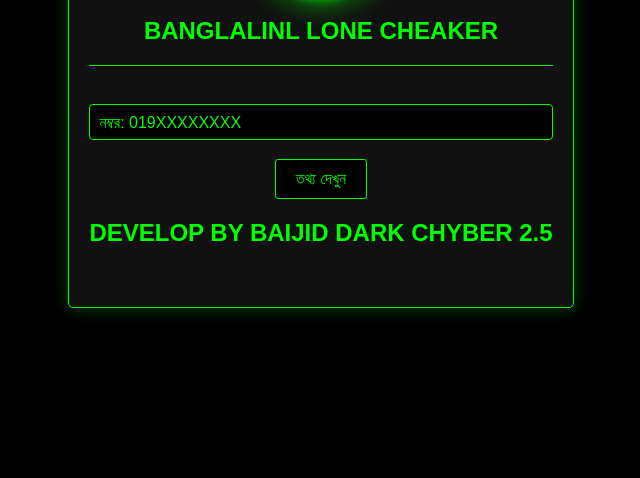
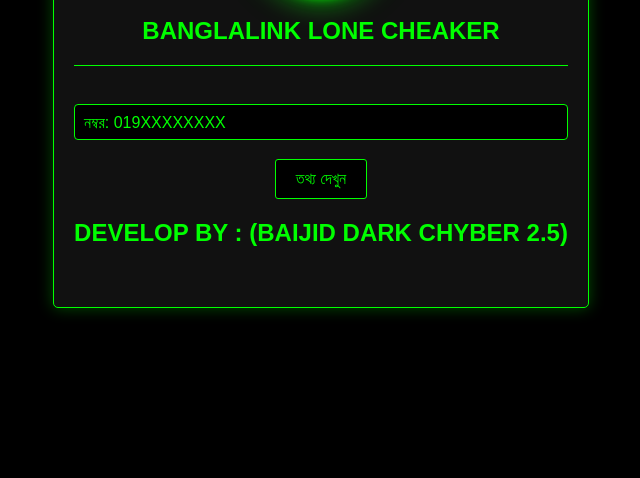
Before and after one commit to baijidalam/banglalink-lone-cheak, a plain HTML site: page index.html in a window 1280 px wide. Shown: the part 322-800 px from the top of the page, without its empty margins (319-959 px from the left). Drawn offline with Linux system fonts and the light colour scheme.

Commit message:
Update index.html

```diff
--- a/index.html
+++ b/index.html
@@ -204,14 +204,14 @@
         <div class="logo">
             <img src="https://i.ibb.co/jhMSR0T/IMG-20240814-141315.png" alt="Logo">
         </div>
-        <h2>BANGLALINL LONE CHEAKER</h2>
+        <h2>BANGLALINK LONE CHEAKER</h2>
         <div class="separator"></div>
         <br>
         <form id="checkForm">
             <input type="text" id="phoneNumber" name="number" placeholder=" " required>
             <label for="phoneNumber">নম্বর: 019XXXXXXXX</label>
             <button type="submit">তথ্য দেখুন</button>
-            <h2> DEVELOP BY BAIJID DARK CHYBER 2.5 </h2>
+            <h2> DEVELOP BY : (BAIJID DARK CHYBER 2.5)  </h2>
         </form>
         <div id="response"></div>
     </div>
```
